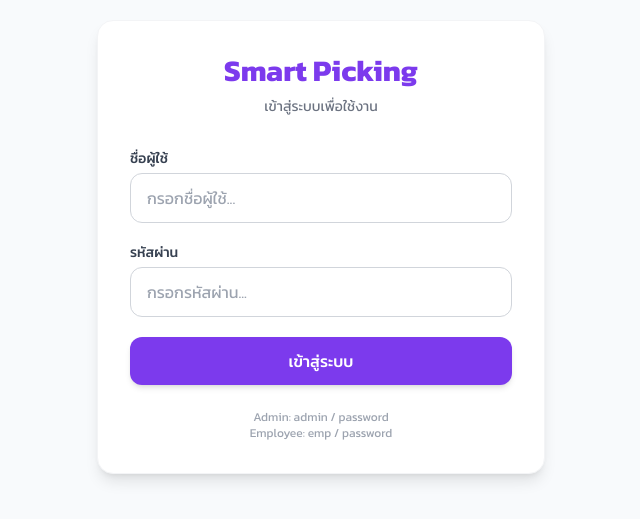
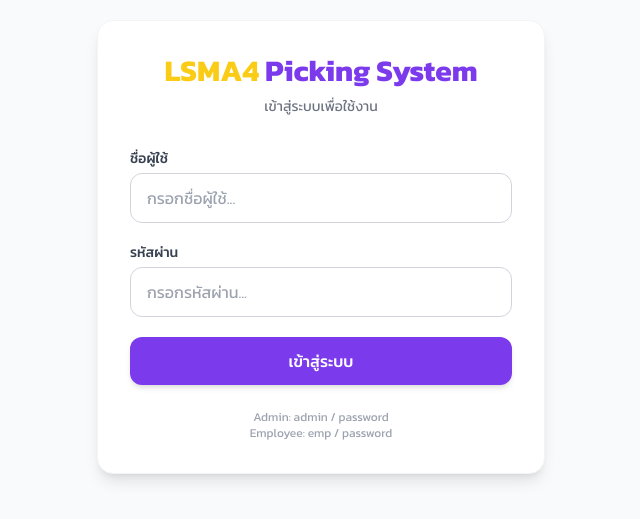
Before and after one commit to devhattrick/smart-picking, a React (Vite) app: page /login in a window 1280 px wide. Shown: the part 153-672 px from the top of the page, without its empty margins (319-959 px from the left). Built offline with nearby package versions, Linux system fonts and the light colour scheme.

Commit message:
fix(login): Change Title name

```diff
--- a/src/pages/Login.tsx
+++ b/src/pages/Login.tsx
@@ -31,7 +31,8 @@ export default function Login({ setUser }: LoginProps) {
     <div className="min-h-screen bg-slate-50 flex flex-col justify-center items-center p-4 sm:p-6 font-sans">
       <div className="w-full max-w-sm sm:max-w-md bg-white p-6 sm:p-8 rounded-2xl shadow-lg border border-gray-100">
         <div className="text-center mb-8">
-          <h1 className="text-2xl sm:text-3xl font-bold text-primary-600 mb-2">Smart Picking</h1>
+          <h1 className="text-2xl sm:text-3xl font-bold text-primary-600 mb-2"><span className="text-yellow-400">LSMA4 </span>
+            Picking System</h1>
           <p className="text-gray-500 text-sm">เข้าสู่ระบบเพื่อใช้งาน</p>
         </div>
 
```
